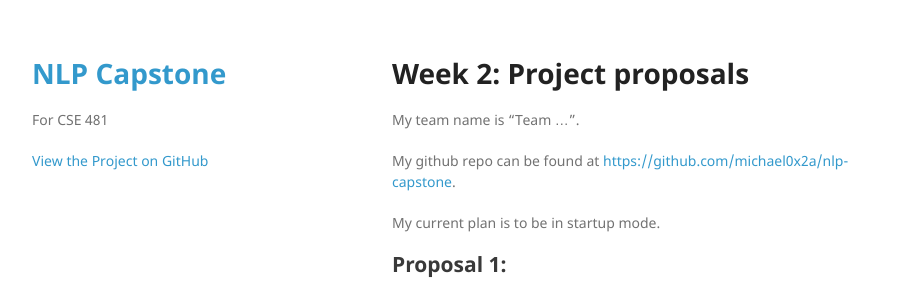
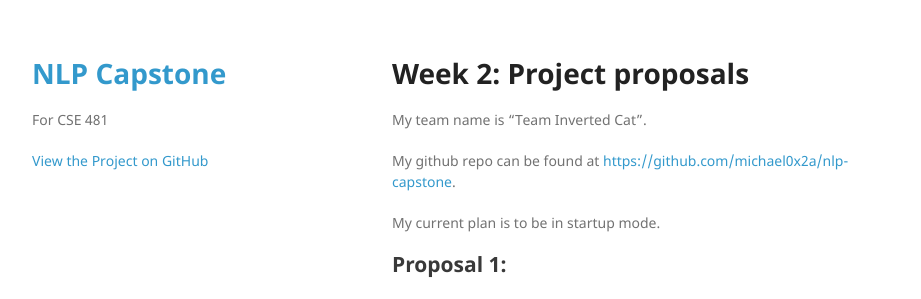
Before and after one commit to Michael0x2a/nlp-capstone, a Jekyll site: the page built from docs/_posts/2017-04-04-week-2.md, in a window 1280 px wide. Shown: the top 299 px of the page, without its empty margins (178-1099 px from the left). Built offline with Jekyll 4.4.1, drawn with Linux system fonts in a browser that asks for light colours; comment, search, counter and statistics services are not loaded.

Commit message:
Add team name

```diff
--- a/docs/_posts/2017-04-04-week-2.md
+++ b/docs/_posts/2017-04-04-week-2.md
@@ -3,7 +3,7 @@ layout: blog
 title: "Week 2: Project proposals"
 ---
 
-My team name is "Team ...".
+My team name is "Team Inverted Cat".
 
 My github repo can be found at [https://github.com/michael0x2a/nlp-capstone][0].
 
```
Also changed, not shown: docs/index.md (+1 -1 lines).
